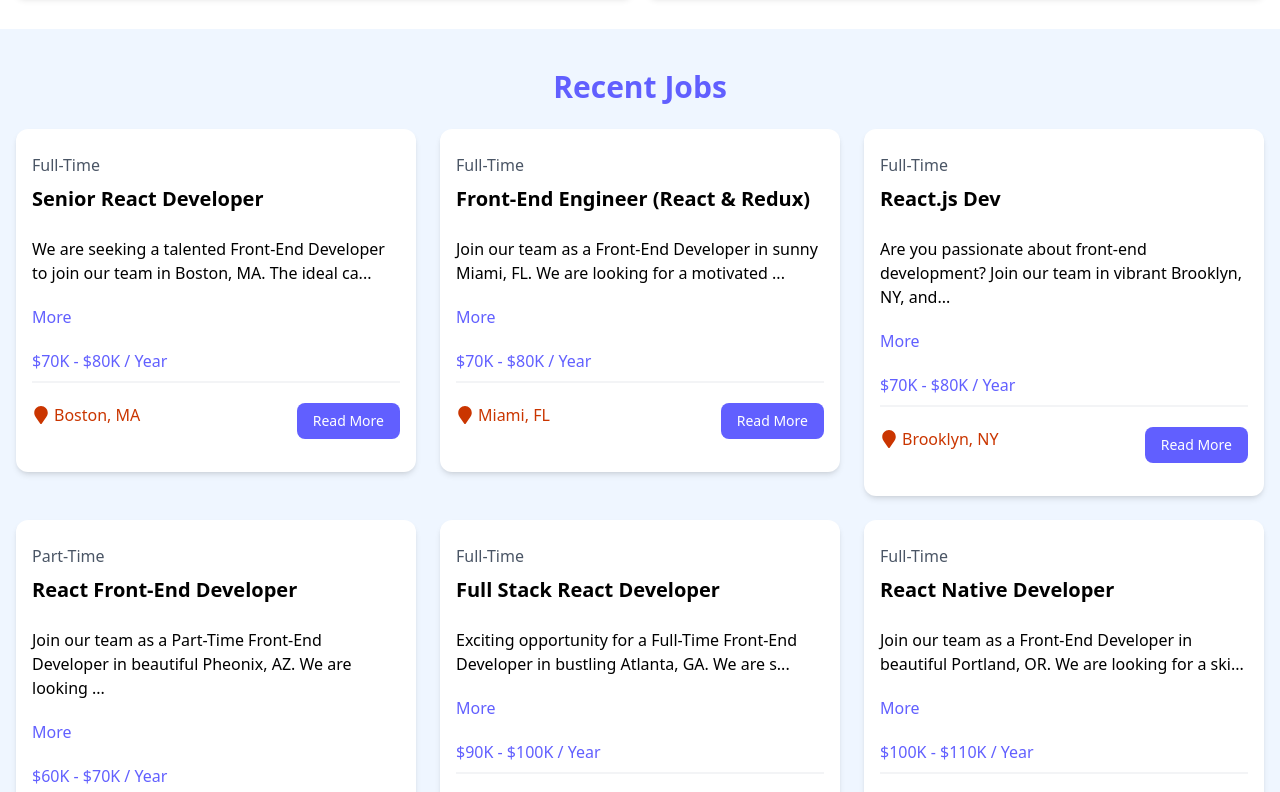
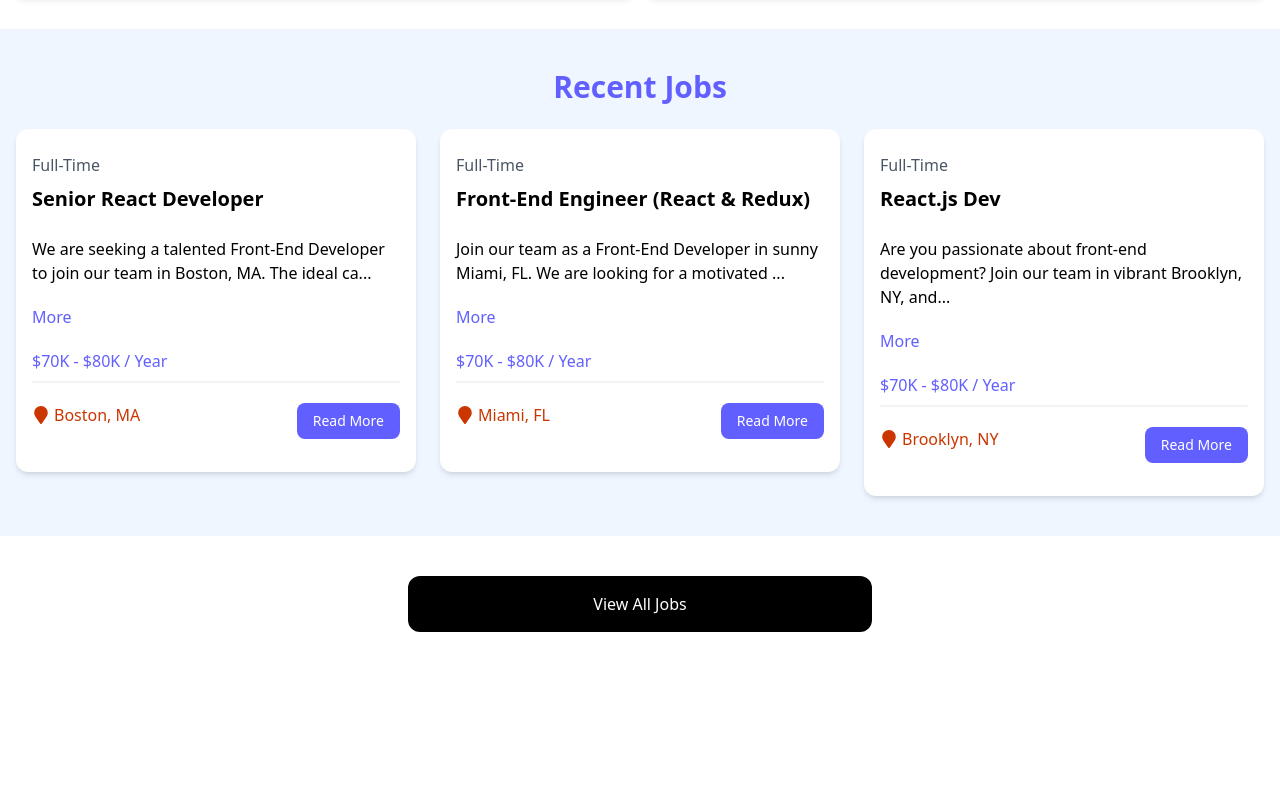
Before and after one commit to IT22003850/react-jobs, a React (Vite) app: page / in a window 1280 px wide. Shown: the part 580-1372 px from the top of the page. After the commit the page ends 1252 px from the top, so only its background shows below. Built offline with nearby package versions, Linux system fonts and the light colour scheme; data requests are answered from the project's data file.

Commit message:
added spinner for loading state

```diff
--- a/package.json
+++ b/package.json
@@ -15,7 +15,8 @@
     "react": "^19.1.0",
     "react-dom": "^19.1.0",
     "react-icons": "^5.5.0",
-    "react-router-dom": "^7.6.3"
+    "react-router-dom": "^7.6.3",
+    "react-spinners": "^0.17.0"
   },
   "devDependencies": {
     "@eslint/js": "^9.29.0",
--- a/src/components/JobListings.jsx
+++ b/src/components/JobListings.jsx
@@ -1,5 +1,6 @@
 import JobListing from "./JobListing";
 import { useEffect, useState } from "react";
+import Spinner from "./Spinner";
 
 const JobListings = ({isHome = false}) => {
   const [jobs, setJobs] = useState([]);
@@ -7,8 +8,11 @@
 
   useEffect( () => {
     const fetchJobs = async () => {
+
+      const apiUrl = isHome ? 'http://localhost:3001/jobs?_limit=3' : 'http://localhost:3001/jobs';
+
       try {
-        const res = await fetch('http://localhost:3001/jobs');
+        const res = await fetch(apiUrl);
         const data = await res.json();
         setJobs(data);
 
@@ -30,11 +34,16 @@
           <h2 className="text-3xl font-bold text-indigo-500 mb-6 text-center">
             {isHome ? 'Recent Jobs' : 'Brows Jobs'}
           </h2>
-          <div className="grid grid-cols-1 md:grid-cols-3 gap-6">
-            {/* <!-- Job Listing 1 --> */}
-            {jobs.map((job) => (
+          <div>
+            {loading ? (
+              <Spinner loading={loading}/>
+            ) : (
+              <div className="grid grid-cols-1 md:grid-cols-3 gap-6">
+                {jobs.map((job) => (
                 <JobListing key={job.id} job={job}/>
             ))}
+              </div>
+            )}
           </div>
         </div>
       </section>
--- /dev/null
+++ b/src/components/Spinner.jsx
@@ -0,0 +1,20 @@
+import React from 'react'
+import ClipLoader from 'react-spinners/ClipLoader';
+const override = {
+    display: 'block',
+    margin: '100px auto'
+}
+const Spinner = ({ loading }) => {
+  return (
+    <div>
+        <ClipLoader
+            color='#4338ca'
+            loading={loading}
+            cssOverride={override}
+            size={150}
+        />
+    </div>
+  )
+}
+
+export default Spinner
```
Also changed, not shown: 1 other file (tests, documents, lock files or other folders).
